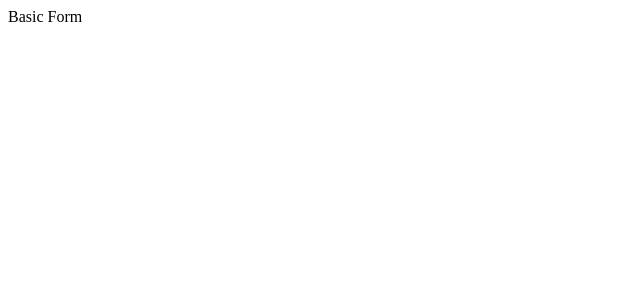
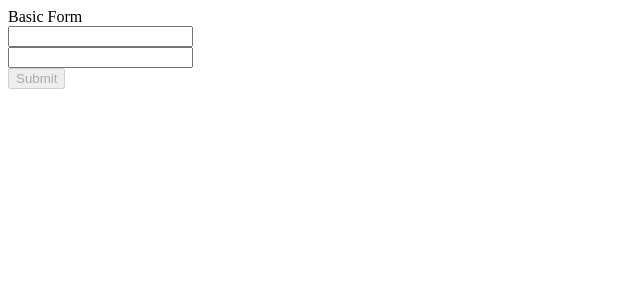
Before and after one commit to cnerylozada/react-mosh, a React (Vite) app: page / in a window 1280 px wide. Shown: the top 300 px of the page, without its empty margins (0-640 px from the left). Built offline with nearby package versions, Linux system fonts and the light colour scheme.

Commit message:
feat: basic validation was added

```diff
--- a/src/components/BasicForm/BasicForm.tsx
+++ b/src/components/BasicForm/BasicForm.tsx
@@ -1,7 +1,42 @@
+import { SubmitHandler, useForm } from "react-hook-form";
+import { zodResolver } from "@hookform/resolvers/zod";
+import { BasicFormType, validations } from "./validations";
+
 export const BasicForm = () => {
+  const {
+    register,
+    handleSubmit,
+    formState: { errors, isValid },
+  } = useForm<BasicFormType>({
+    mode: "all",
+    resolver: zodResolver(validations),
+  });
+
+  const onSubmit: SubmitHandler<BasicFormType> = (data) => console.log(data);
+
   return (
     <div>
       <div>Basic Form</div>
+      <form onSubmit={handleSubmit(onSubmit)}>
+        <div>
+          <div>
+            <input type="text" {...register("name")} />
+            {errors.name && <div>{errors.name.message}</div>}
+          </div>
+          <div>
+            <input
+              type="number"
+              {...register("age", { valueAsNumber: true })}
+            />
+            {errors.age && <div>{errors.age.message}</div>}
+          </div>
+        </div>
+        <div>
+          <button type="submit" disabled={!isValid}>
+            Submit
+          </button>
+        </div>
+      </form>
     </div>
   );
 };
--- /dev/null
+++ b/src/components/BasicForm/validations.ts
@@ -0,0 +1,12 @@
+import { z } from "zod";
+
+export const validations = z.object({
+  name: z.string().min(1, "Required"),
+  age: z
+    .number({ invalid_type_error: "Only integers" })
+    .int()
+    .min(18, "At least 18 years")
+    .max(35, "At most 35 years"),
+});
+
+export type BasicFormType = z.infer<typeof validations>;
```
